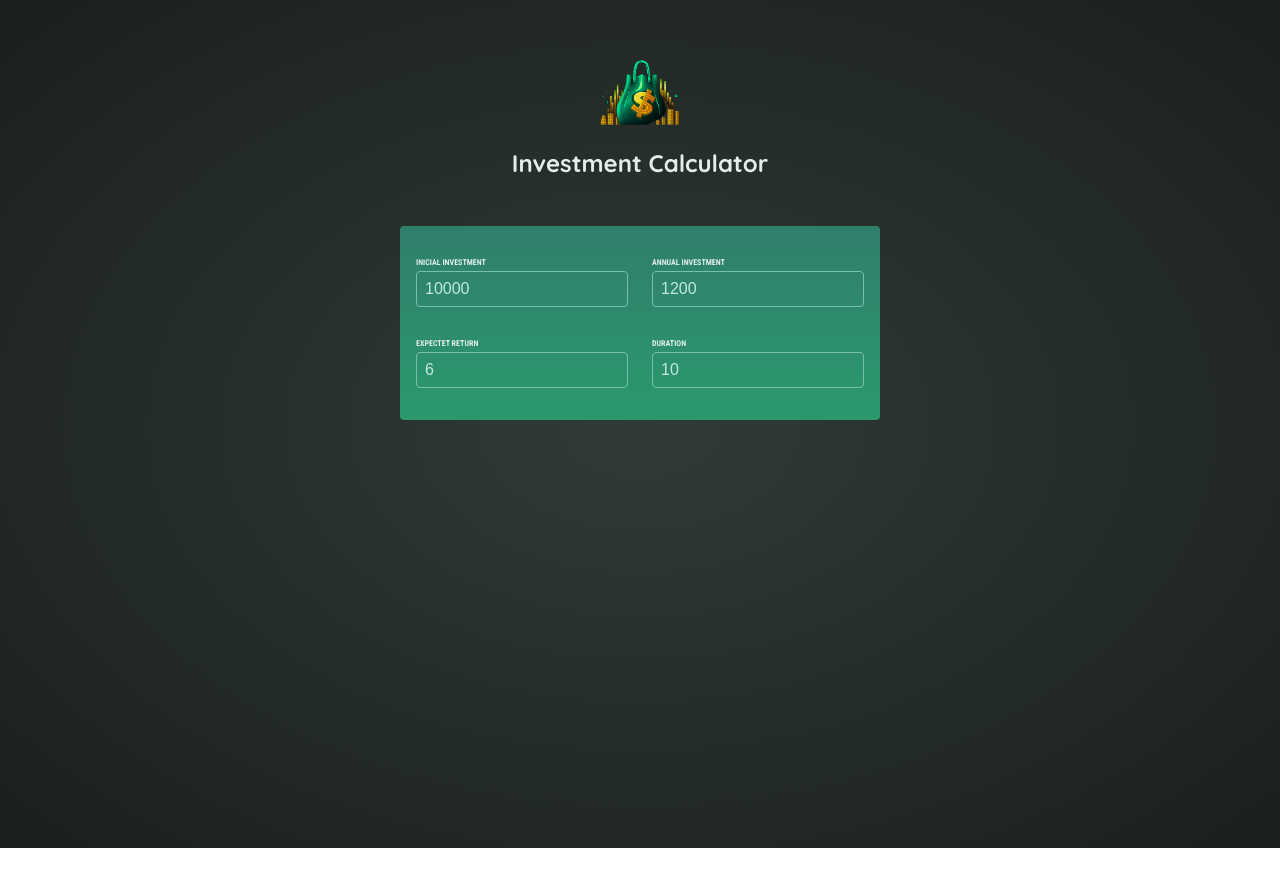
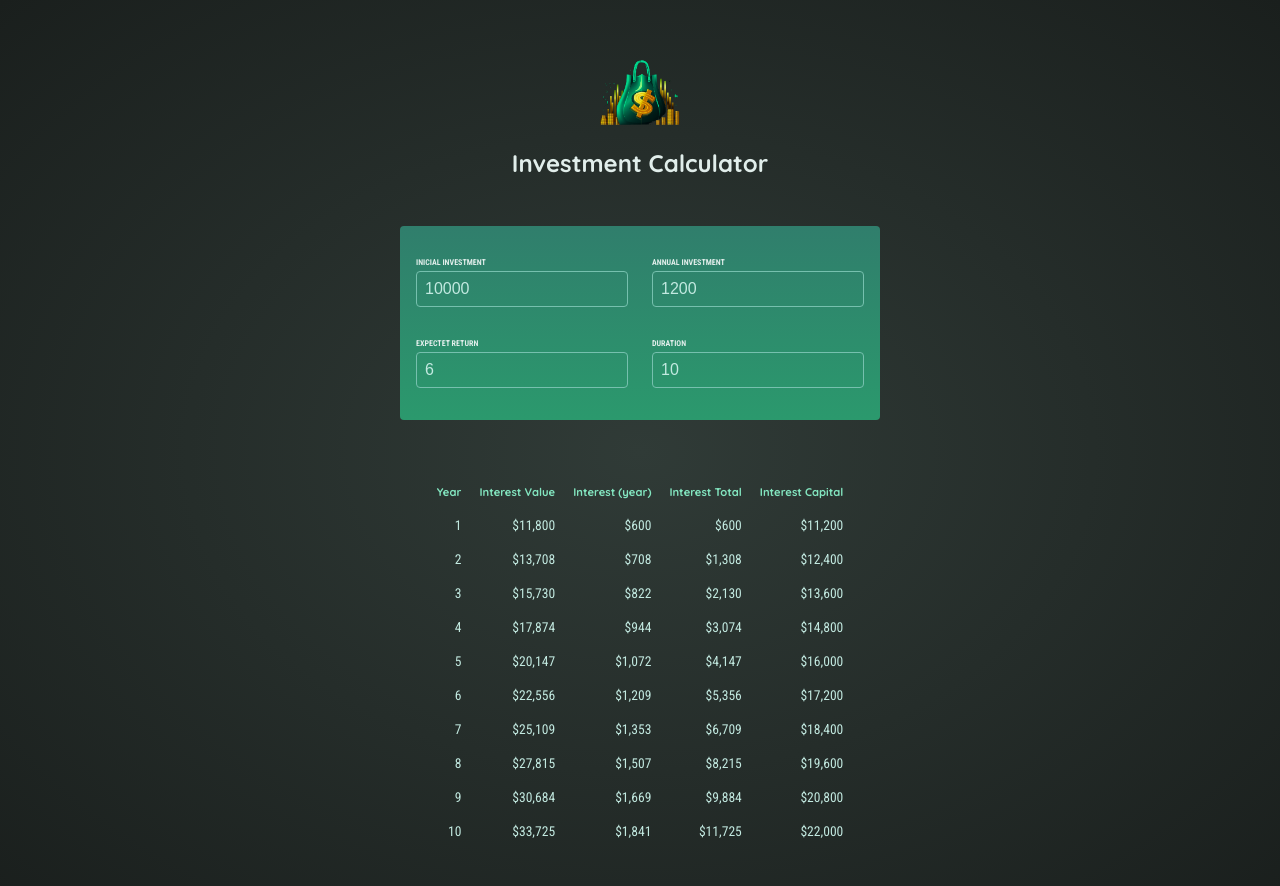
Before and after one commit to RodRothbarth/react_invetCalculator, a React (Vite) app: page / in a window 1280 px wide. Shown: the top 886 px of the page. Before the commit the page ends 848 px from the top, so only its background shows below. Built offline with nearby package versions, Linux system fonts and the light colour scheme.

Commit message:
table added to App.tsx

```diff
--- a/src/components/Results.jsx
+++ b/src/components/Results.jsx
@@ -1,11 +1,44 @@
-import { calculateInvestmentResults } from "../util/investment.js";
+import { calculateInvestmentResults, formatter } from "../util/investment.js";
 
 export function Results({ formInfo }) {
   const results = calculateInvestmentResults(formInfo);
-  console.log(results);
+  const initianInvestment =
+    results[0].valueEndOfYear -
+    results[0].interest -
+    results[0].annualInvestment;
+
   return (
     <>
-      <div>{}</div>
+      <table id="result">
+        <thead>
+          <tr>
+            <th>Year</th>
+            <th>Interest Value</th>
+            <th>Interest (year)</th>
+            <th>Interest Total</th>
+            <th>Interest Capital</th>
+          </tr>
+        </thead>
+        <tbody>
+          {results.map((yearData) => {
+            const totalInterest =
+              yearData.valueEndOfYear -
+              yearData.annualInvestment * yearData.year -
+              initianInvestment;
+            const totaInvested = yearData.valueEndOfYear - totalInterest;
+
+            return (
+              <tr key={yearData.year}>
+                <td>{yearData.year}</td>
+                <td>{formatter.format(yearData.valueEndOfYear)}</td>
+                <td>{formatter.format(yearData.interest)}</td>
+                <td>{formatter.format(totalInterest)}</td>
+                <td>{formatter.format(totaInvested)}</td>
+              </tr>
+            );
+          })}
+        </tbody>
+      </table>
     </>
   );
 }
```
